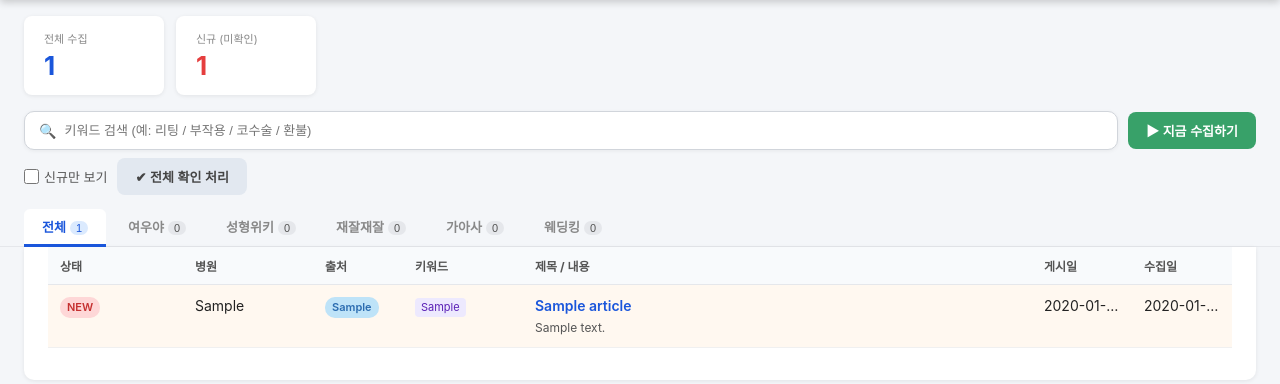
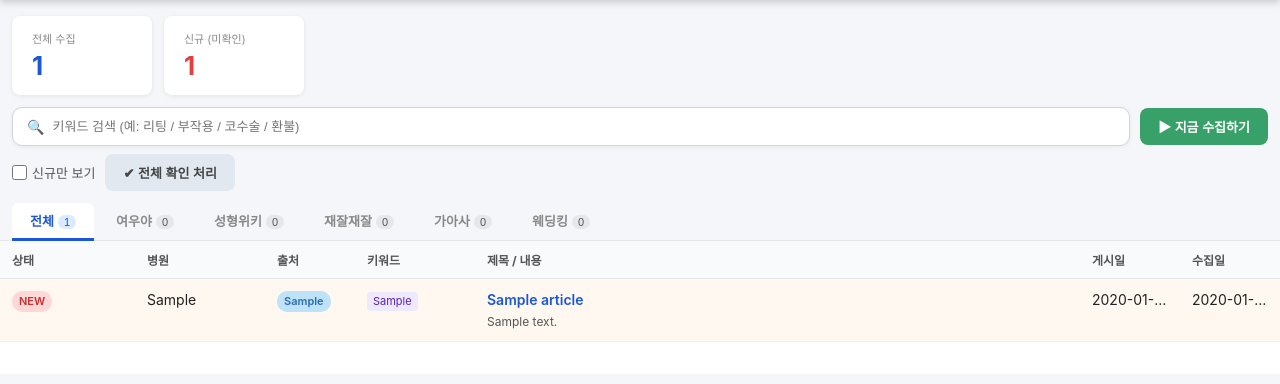
Before and after one commit to choijoonwon/hospital-monitor, a Flask app: page / in a window 1280 px wide. Shown: the part 53-437 px from the top of the page. Run offline with Flask 3, Linux system fonts and the light colour scheme; tables that the repository leaves empty hold one stand-in row (values such as "Sample post").

Commit message:
style: 좌우 여백 제거하여 전체 너비 꽉 채움
Co-Authored-By: Claude Sonnet 4.6 <noreply@anthropic.com>

```diff
--- a/app/templates/index.html
+++ b/app/templates/index.html
@@ -34,7 +34,7 @@
     .stats {
       display: flex;
       gap: 12px;
-      padding: 16px 24px 0;
+      padding: 16px 12px 0;
     }
     .stat-card {
       background: #fff;
@@ -52,7 +52,7 @@
       display: flex;
       flex-direction: column;
       gap: 8px;
-      padding: 16px 24px 0;
+      padding: 12px 12px 0;
     }
     .search-row {
       display: flex;
@@ -122,9 +122,9 @@
     .tabs {
       display: flex;
       gap: 4px;
-      padding: 14px 24px 0;
+      padding: 12px 12px 0;
       border-bottom: 1px solid #e5e7eb;
-      margin: 0 0 0 0;
+      margin: 0;
     }
     .tab {
       padding: 8px 18px;
@@ -159,12 +159,12 @@
 
     /* ── 테이블 ── */
     .table-wrap {
-      padding: 0 24px 32px;
+      padding: 0 0 32px;
       overflow-x: auto;
       background: #fff;
-      margin: 0 24px 24px;
-      border-radius: 0 0 10px 10px;
-      box-shadow: 0 1px 4px rgba(0,0,0,.08);
+      margin: 0;
+      border-radius: 0;
+      box-shadow: none;
     }
     table {
       width: 100%;
@@ -348,7 +348,7 @@
 </div>
 
 <!-- 테이블 -->
-<div class="table-wrap" style="margin-top:0; border-radius:0 0 10px 10px;">
+<div class="table-wrap">
   <table>
     <thead>
       <tr>
```
